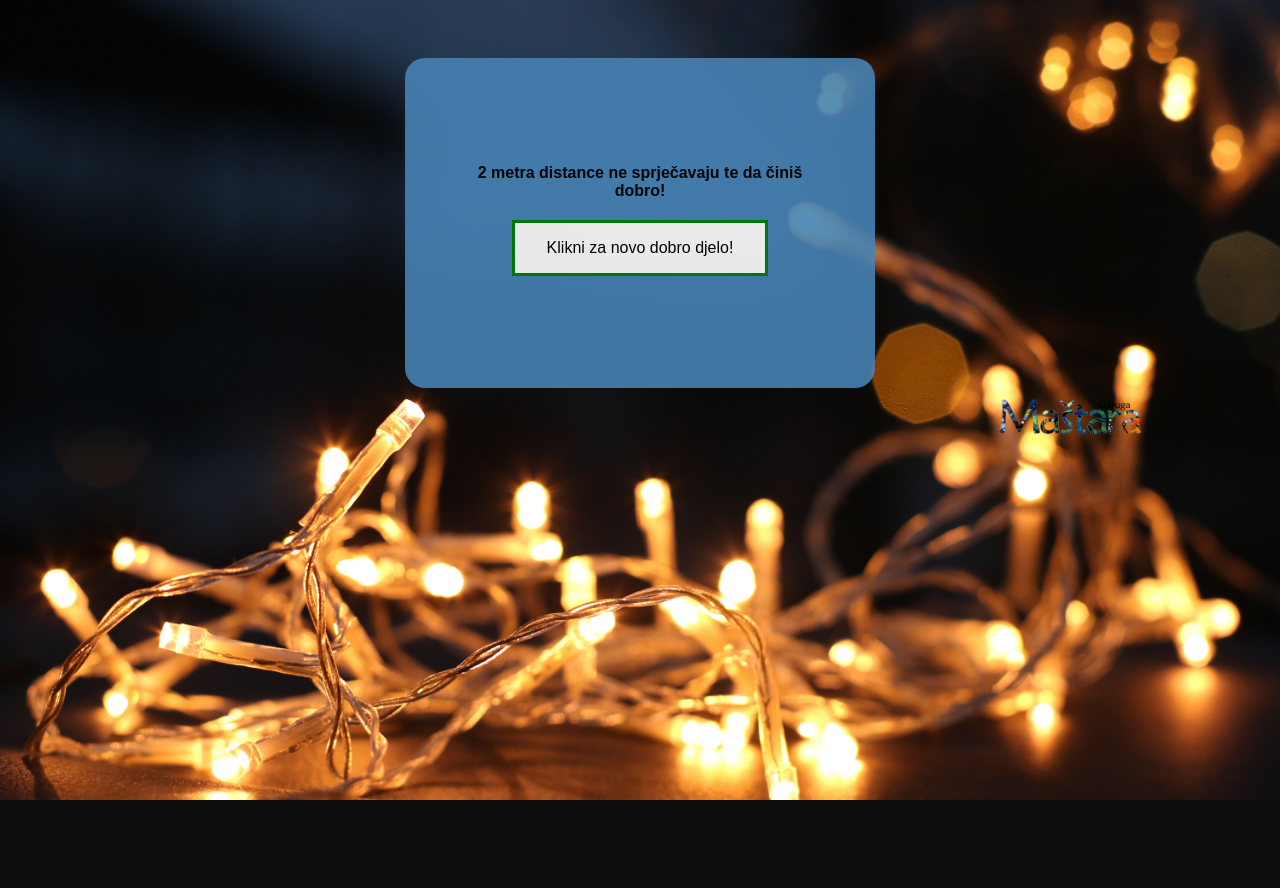
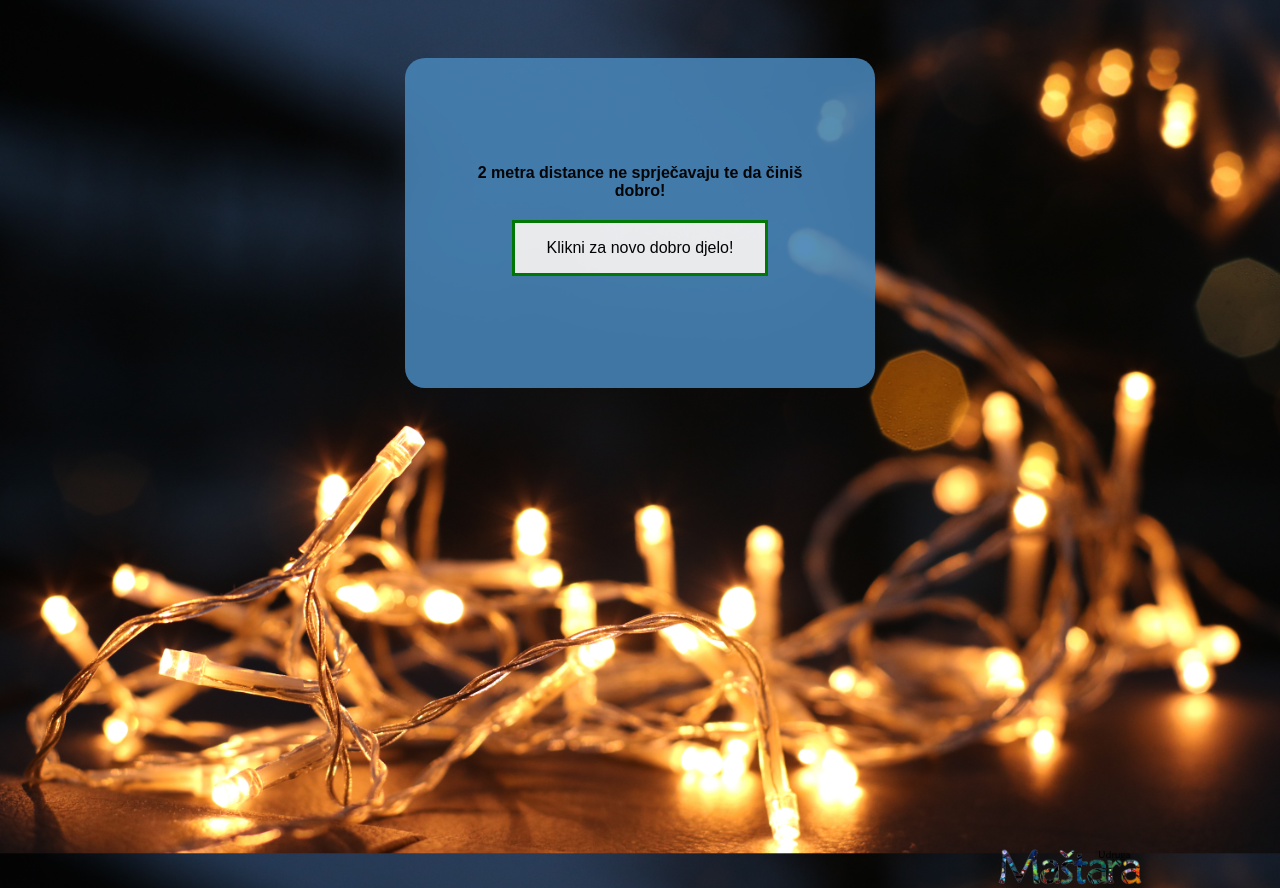
Before and after one commit to matrat99/djela, a PHP site: page / in a window 1280 px wide. Before the commit the page ends 800 px from the top, so only its background shows below. Run offline with PHP 8.4, Linux system fonts and the light colour scheme.

Commit message:
Update kutija.css

```diff
--- a/kutija.css
+++ b/kutija.css
@@ -85,5 +85,5 @@ img {
 	width: 15%;
 	height: auto;
 	right: 0px;
-	bottom: -50px;
+	bottom: -500px;
 }
```
